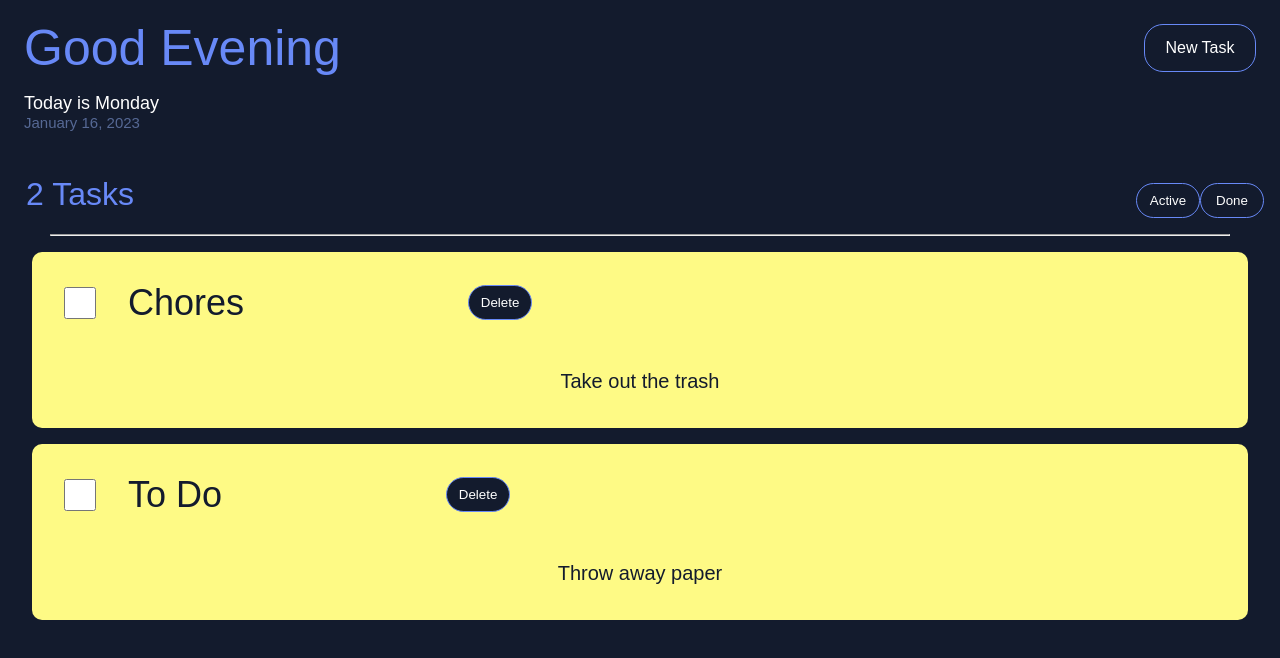
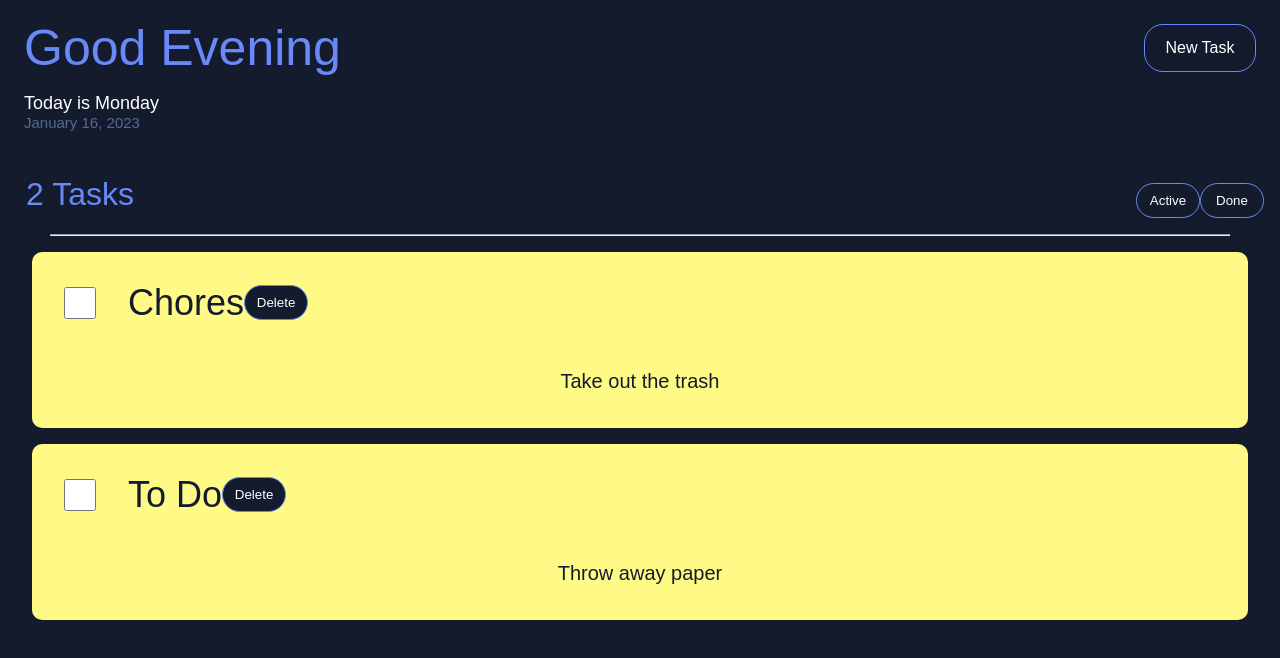
Before and after one commit to dilekbaykara/to-do-list, a React (Create React App) app: page / in a window 1280 px wide. Shown: the top 658 px of the page. Built offline with nearby package versions, Linux system fonts and the light colour scheme; a web font is replaced by a local one.

Commit message:
added delete button function to filter through toDos source array

```diff
--- a/src/App.css
+++ b/src/App.css
@@ -33,6 +33,11 @@
 }
 
 /* ADJUST THIS LATER*/
+#delete-div{
+  display: flex;
+  gap: 2rem;
+}
+
 #delete{
   font-family: elza, sans-serif;
   font-weight: 400;
@@ -43,7 +48,7 @@
   padding: 9px;
   background-color: #131b2d;
   width: 4rem;
-  margin-left: 14rem;
+
 }
 
 #delete:hover{
--- a/src/App.tsx
+++ b/src/App.tsx
@@ -6,7 +6,6 @@ import React from "react";
 import { toEditorSettings } from "typescript";
 import ReactDOM from "react-dom";
 // Time of day Greeting for User at top of page
-
 
 function Greeting() {
   let timeOfDay;
@@ -48,46 +47,54 @@ const myToDo2: ToDo = {
   title: "To Do",
 };
 
-
-
-
 // PROBLEM AREA FOR SHOWING FUNCTION FOR DONE BOARD
-function showDone(){
-ReactDOM.render (<input/>, document.querySelector("#checkbox"))
-}
-
 
 //CHECKBOX PROBLEM AREA
 function Checkbox(): JSX.Element {
   const [checked, setChecked] = useState(false);
-  const handleCheck =() => {
-    setChecked(!checked)
-    if (checked === false)
-    return {showDone}
-    else
-    return function showActive(){
-      }
-    // return showDone()
-  }
+  // function showDone(){
+  //   const toDoList = initialTodos.filter(Checkbox(), checked === true)
+  //   return toDoList
+  // }
+  // const doneToDos = toDoList.map()
+  const handleCheck = () => {
+    setChecked(!checked);
+    if (checked === false) return {};
+    else return function showActive() {};
+  };
   return (
     <div>
-      <input type="checkbox" id="checkbox" checked={checked} onClick={handleCheck} />
+      <input
+        type="checkbox"
+        id="checkbox"
+        checked={checked}
+        onClick={handleCheck}
+      />
     </div>
   );
 }
 
-function ToDoItem(props: { toDo: ToDo, handleChange: any})
+// function deleteToDo(isDeleted: true)
+// { if (isDeleted === true){
+//   return null;
+// }
+// return {ToDoItem}
+// }
 
-{
+function ToDoItem(props: { toDo: ToDo; onDeleteToDo: any }) {
   return (
     <div className="to-do-item" id="to-do-item">
       <div className="checkbox-title-container">
-      {Checkbox()}
-      <h2 className="to-do-title">{props.toDo.title}</h2>
-      <button id="delete">Delete</button>
+        {Checkbox()}
+        <h2 className="to-do-title">{props.toDo.title}</h2>
+        <div id="delete-div">
+          <button id="delete" onClick={props.onDeleteToDo}>
+            Delete
+          </button>
+        </div>
       </div>
       <div className="description-box">
-      <span className="description">{props.toDo.description}</span>
+        <span className="description">{props.toDo.description}</span>
       </div>
       <br />
       <span className="to-do-date">
@@ -96,20 +103,6 @@ function ToDoItem(props: { toDo: ToDo, handleChange: any})
     </div>
   );
 }
-
-
-
-
-
-
-
-
-
-
-
-
-
-
 
 //Set Counter example below//
 /**function Example() {
@@ -124,19 +117,23 @@ function ToDoItem(props: { toDo: ToDo, handleChange: any})
   );
 }**/
 
-const initialTodosString = localStorage.getItem('toDoList')
+const initialTodosString = localStorage.getItem("toDoList");
 
 const initialTodos = initialTodosString
- ? JSON.parse(initialTodosString)
- : [myToDo1, myToDo2]
+  ? JSON.parse(initialTodosString)
+  : [myToDo1, myToDo2];
 
 function App(): JSX.Element {
-  const [toDos, setToDos] = useState(initialTodos);
+  const [toDos, setToDos] = useState<ToDo[]>(initialTodos);
   const [addingToDo, setAddingToDo] = useState(false);
 
-  useEffect(function () {
-    localStorage.setItem('toDoList', JSON.stringify(toDos))
-  }, [ toDos ])
+
+  useEffect(
+    function () {
+      localStorage.setItem("toDoList", JSON.stringify(toDos));
+    },
+    [toDos]
+  );
 
   function newTask() {
     setAddingToDo(true);
@@ -156,7 +153,7 @@ function App(): JSX.Element {
         checked: false,
       },
     ]);
-    setAddingToDo(false)
+    setAddingToDo(false);
   }
 
   if (addingToDo) {
@@ -168,7 +165,7 @@ function App(): JSX.Element {
             <label>Title</label>
           </p>
           <p>
-            <input name="Title" className="input-field" id="title"/>
+            <input name="Title" className="input-field" id="title" />
           </p>
           <p>
             <label>Due Date</label>
@@ -220,17 +217,29 @@ function App(): JSX.Element {
         </div>
       </div>
       <div className="task-container">
-        <div className="task-counter">{toDos.length} {toDos.length === 1 ? "Task" : "Tasks"}</div>
+        <div className="task-counter">
+          {toDos.length} {toDos.length === 1 ? "Task" : "Tasks"}
+        </div>
         <div className="status-container">
-          <button className="activeButton" >Active</button>
-          <button className="doneButton" onClick={showDone}>Done</button>
+          <button className="activeButton">Active</button>
+          <button className="doneButton">Done</button>
         </div>
       </div>
       <hr />
       {/* <ToDoItem toDo={myToDo1} /> */}
       {/* <ToDoItem toDo={myToDo2} /> */}
+      {/* toDos is the source array, map is creating a new array by calling the
+      given function in each item in the source array, it is then passed to the ToDo(interface) item component
+      ToDoItem component has props(toDo=toDoItem,onDeleteToDo) */}
+      {/* toDoItem=name of each object in the toDos array, ToDo is an interface that is the typeof the function argument*/}
       {toDos.map((toDoItem: ToDo) => (
-        <ToDoItem handleChange toDo={toDoItem} />
+        <ToDoItem
+          onDeleteToDo={function () {
+          const filterToDos = toDos.filter(x=>x !== toDoItem)
+          setToDos(filterToDos)
+          }}
+          toDo={toDoItem}
+        />
       ))}
     </div>
   );
```
